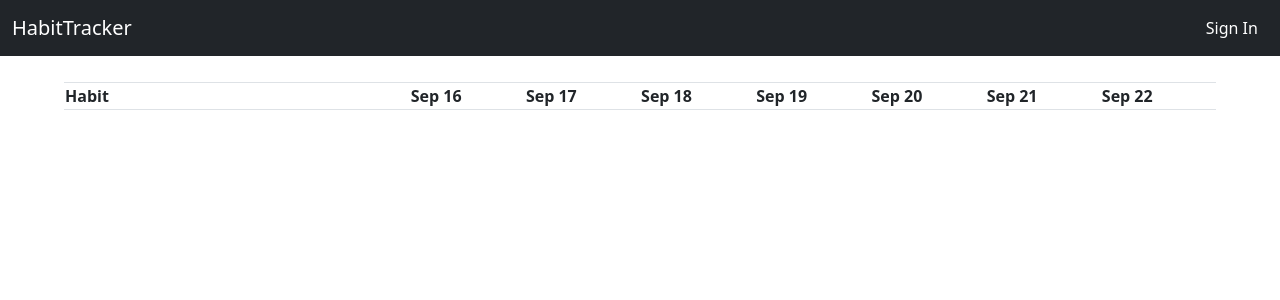
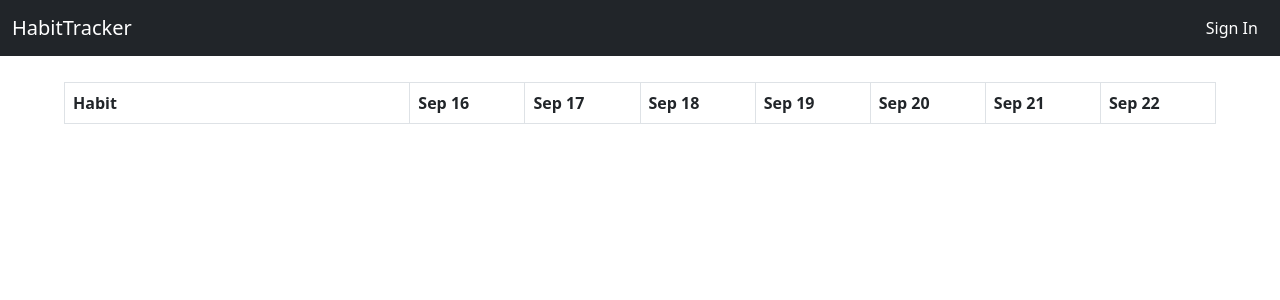
Before and after one commit to deannemadulid/HabitTracker, a React (Create React App) app: page /dashboard in a window 1280 px wide. Shown: the top 300 px of the page. Built offline with nearby package versions, Linux system fonts and the light colour scheme.

Commit message:
Removed uneccessary code and fixed header

```diff
--- a/src/components/Dashboard/DashboardFunctions.js
+++ b/src/components/Dashboard/DashboardFunctions.js
@@ -1,14 +1,3 @@
-import React from 'react'
-import Table from 'react-bootstrap/Table'
-
-const today = new Date()
-const yesterday = today.setDate(today.getDate() - 1)
-
-const habits= [
-  ["habit1", [today]],
-  ["habit2", [yesterday, today]]
-]
-
 const past7Days = () => {
   let daysArray = []
 
--- a/src/components/Dashboard/Headers.js
+++ b/src/components/Dashboard/Headers.js
@@ -5,8 +5,10 @@ const Headers = ({dates}) => {
 
   return (
     <thead>
-      <th>Habit</th>
-      { dates.map(date => <th class="dates">{date}</th>) }
+      <tr>
+        <th>Habit</th>
+        { dates.map(date => <th class="dates">{date}</th>) }
+      </tr>
     </thead>
     )
 }
```
